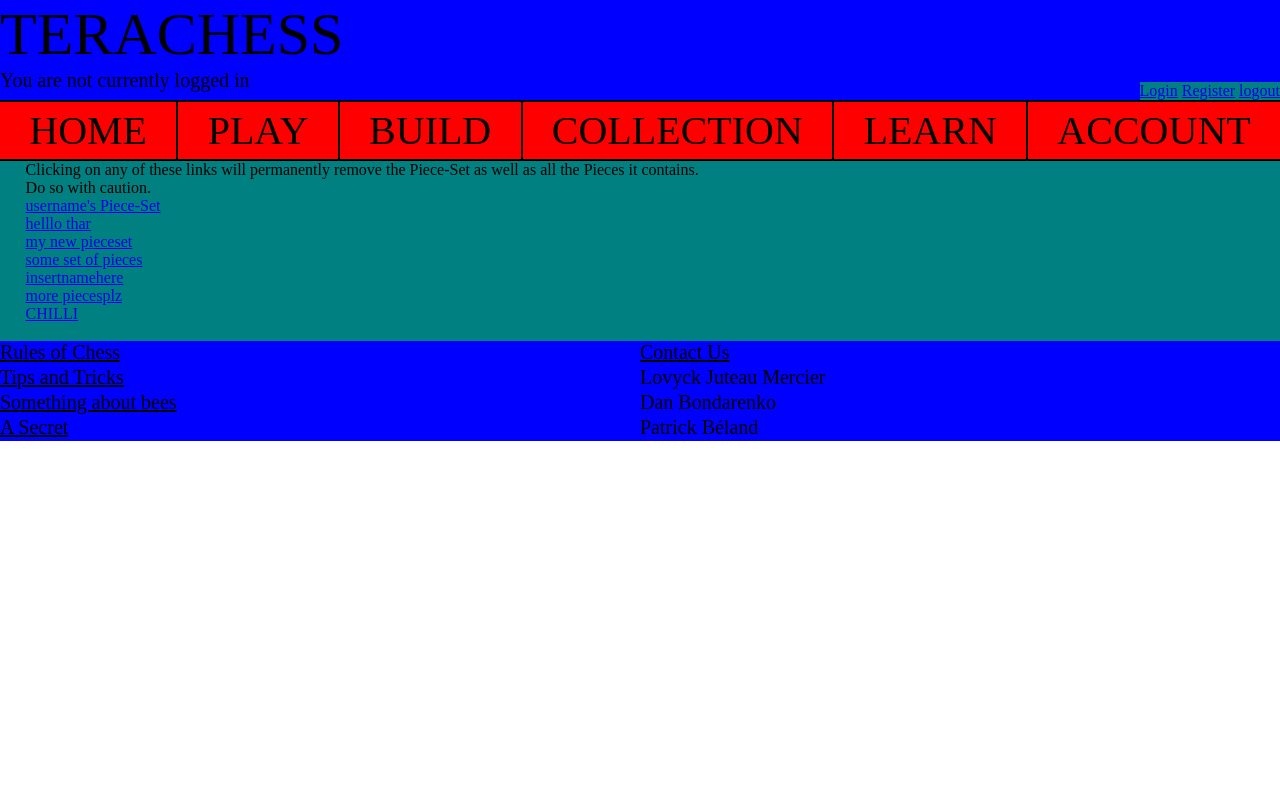
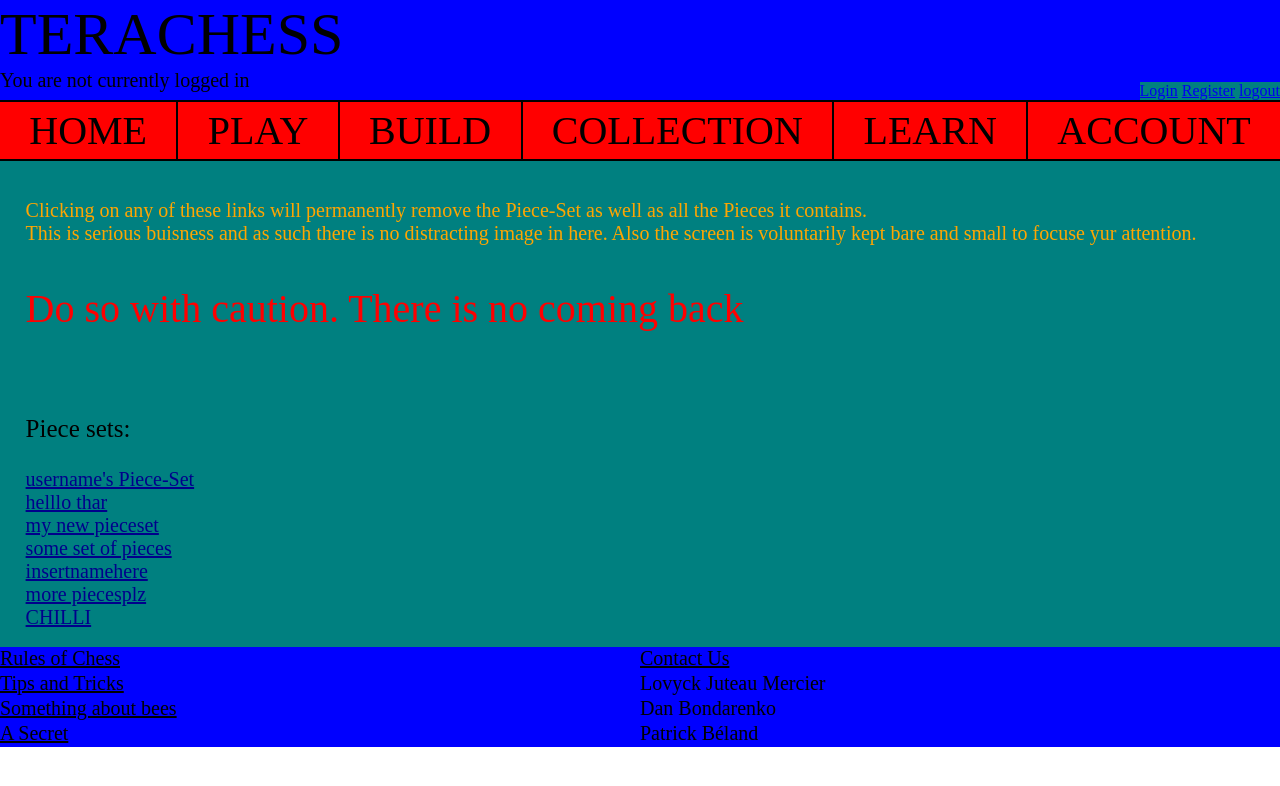
Before and after one commit to 307Project2018/The-Project, a Django app: template Comp307v3/TeraChess/templates/TeraChess/html/delete_pieceset.html in a window 1280 px wide; the page is wider, and only the part inside the window is pictured. Shown: the top 786 px of that part. Run offline with Django 3.2, Linux system fonts and the light colour scheme; the template is opened without the code that fills it: values that come from a table or form of the project are taken from there, others are empty; data comes from the database, SQL or seed files in the repository; parts of the project's set-up code (start-up, migrations or seed data) failed here and were passed over.

Commit message:
Update delete_pieceset.html

```diff
--- a/Comp307v3/TeraChess/templates/TeraChess/html/delete_pieceset.html
+++ b/Comp307v3/TeraChess/templates/TeraChess/html/delete_pieceset.html
@@ -2,14 +2,17 @@
 
 {% block content %}
 {% if all_pieces %}
-    Clicking on any of these links will permanently remove the Piece-Set as well as all the Pieces it contains. <br>
-Do so with caution.<br>
+<br>
+<p style="color:orange; font-size:20;">    Clicking on any of these links will permanently remove the Piece-Set as well as all the Pieces it contains. <br>
+This is serious buisness and as such there is no distracting image in here. Also the screen is voluntarily kept bare and small to focuse yur attention.<br>
+<p style="color:red; font-size:40;">Do so with caution. There is no coming back</p><br>
+</p>
+<p style="color:black; font-size:25;">Piece sets:</p>
     {% for piece_set in all_pieces %}
-        <a  href = "/TeraChess/PieceSet/delete/{{ piece_set.id }}">
+        <a style="color:darkblue; font-size:20;" href = "/TeraChess/PieceSet/delete/{{ piece_set.id }}">
             {{ piece_set.name }}</a><br>
     {% endfor %}
     <br>
-
 {% else %}
     There are no Piece-Sets to delete.
 {% endif %}
```
